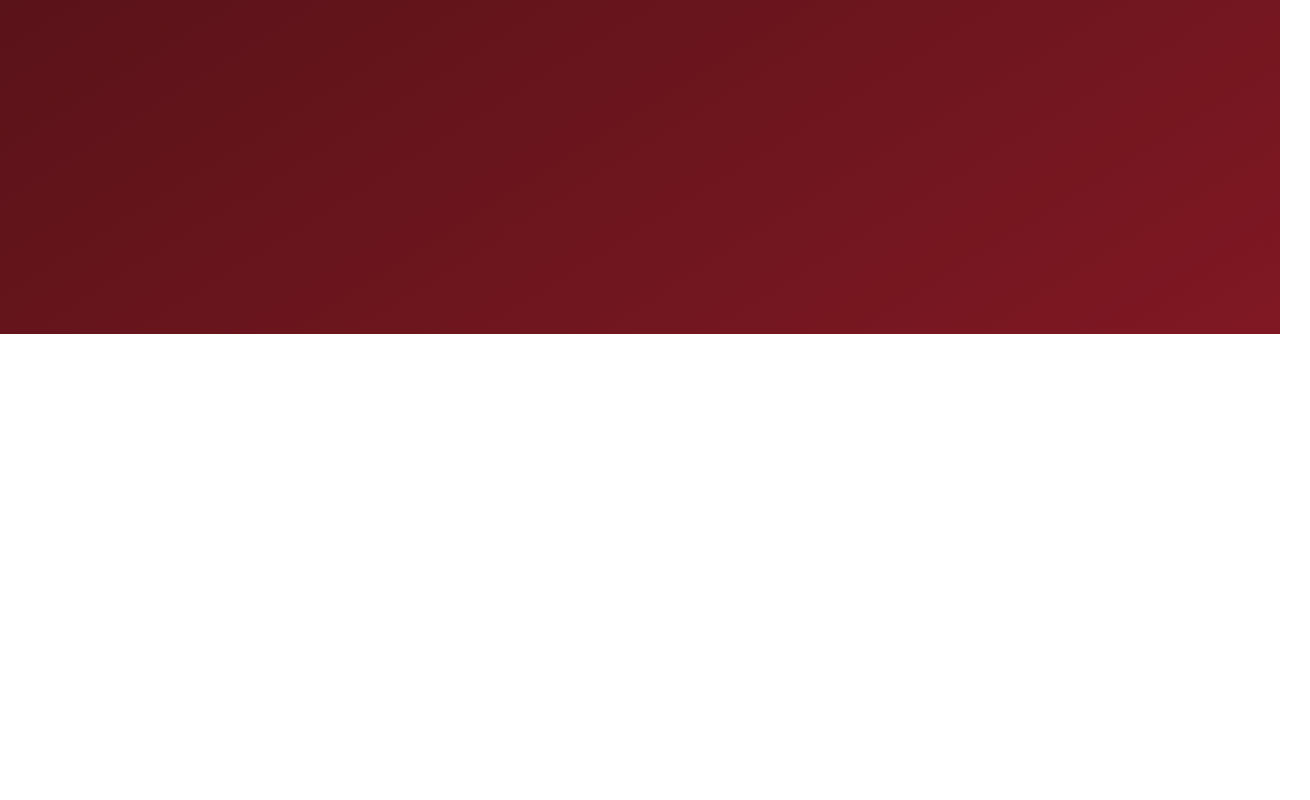
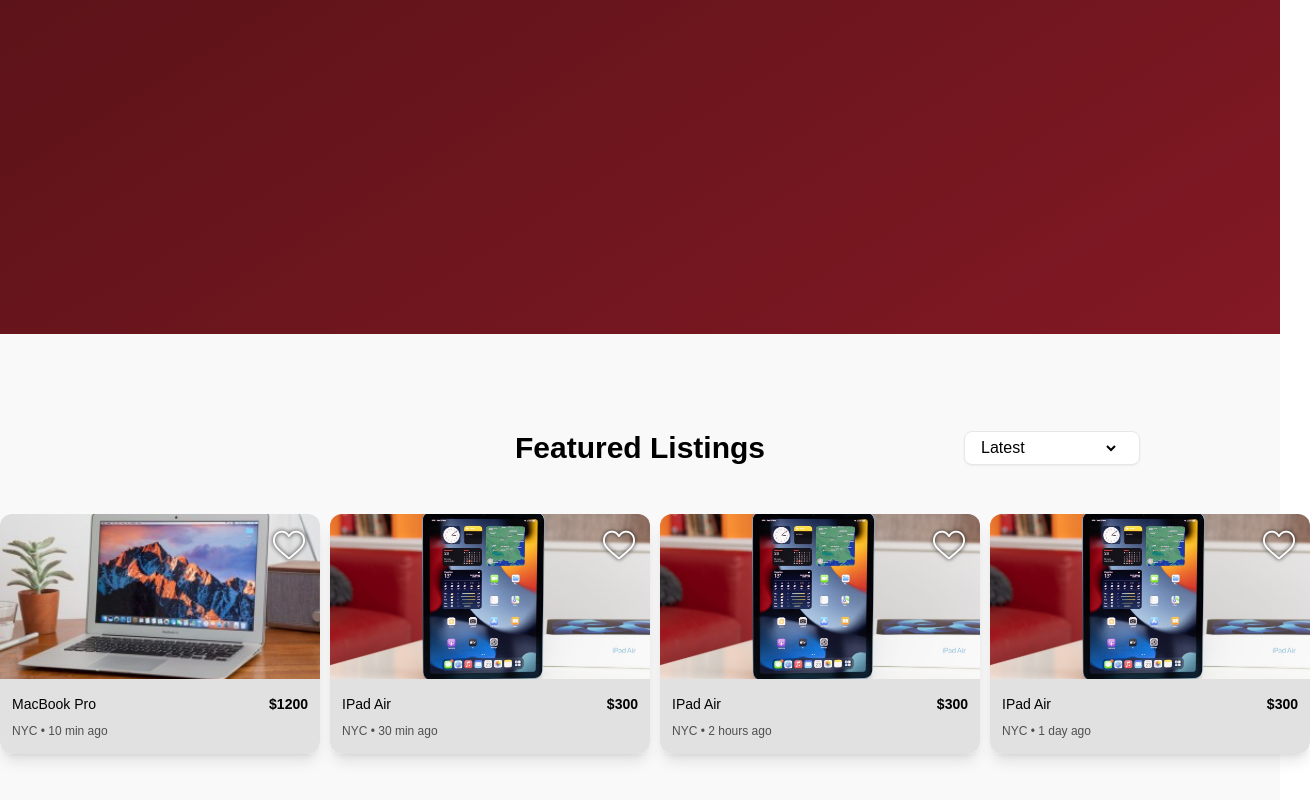
Before and after one commit to Zurab1K/unimarket, a Next.js app: page / in a window 1280 px wide. Shown: the part 466-1266 px from the top of the page, 1310 px wide, since content can reach past the window. Before the commit the page ends 800 px from the top, so only its background shows below. Built offline with nearby package versions, Linux system fonts and the light colour scheme.

Commit message:
added a sort button and make navbar disappear when scrolling down and reappear when scroll up

```diff
--- a/app/page.tsx
+++ b/app/page.tsx
@@ -1,17 +1,31 @@
 "use client";
 
 import ListingCard from "@/components/ListingCard";
+import SortDropdown, { SortOption } from "@/components/SortDropdown";
+import { useState } from "react";
 
 export default function Home() {
+
+  const [sortBy, setSortBy] = useState<SortOption>("latest");
+
+  const listings = [
+    { title: "MacBook Pro", location: "NYC • 10 min ago", price: 1200, image: "/laptop.jpg", date: 10 },
+    { title: "IPad Air", location: "NYC • 30 min ago", price: 300, image: "/ipad.jpg", date: 30 },
+    { title: "IPad Air", location: "NYC • 2 hours ago", price: 300, image: "/ipad.jpg", date: 120 },
+    { title: "IPad Air", location: "NYC • 1 day ago", price: 300, image: "/ipad.jpg", date: 1440 }
+  ];
+
+  const sortedListings = [...listings].sort((a, b) => {
+    if (sortBy === "latest") return a.date - b.date;      // smaller minutes = newer
+    if (sortBy === "oldest") return b.date - a.date;
+    if (sortBy === "priceLow") return a.price - b.price;
+    if (sortBy === "priceHigh") return b.price - a.price;
+    return 0;
+  });
+
   return (
     <main
-      className="
-        h-screen
-        overflow-y-scroll
-        snap-y snap-proximity
-        scroll-smooth
-        scroll-pt-24
-      "
+      className="min-h-screen w-full snap-y snap-proximity"
     >
       {/* HERO SECTION */}
       <section
@@ -44,40 +58,27 @@
           pt-24 pb-32
         "
       >
-        <p className="text-3xl font-semibold text-black select-none">
-          Featured Listings
-        </p>
+
+        <div className="relative w-full max-w-[1000px] flex items-center justify-center">
+          <p className="text-3xl font-semibold text-black select-none text-center">
+            Featured Listings
+          </p>
+
+          <div className="absolute right-0">
+            <SortDropdown sortBy={sortBy} setSortBy={setSortBy} />
+          </div>
+        </div>
 
         <div className="grid grid-cols-4 gap-10 mt-12">
-
-          <ListingCard
-            title="MacBook Pro"
-            location="NYC • 10 min ago"
-            price="$1200"
-            image="/laptop.jpg"
-          />
-
-          <ListingCard
-            title="IPad Air"
-            location="NYC • 30 min ago"
-            price="$300"
-            image="/ipad.jpg"
-          />
-
-          <ListingCard
-            title="IPad Air"
-            location="NYC • 30 min ago"
-            price="$300"
-            image="/ipad.jpg"
-          />
-
-          <ListingCard
-            title="IPad Air"
-            location="NYC • 30 min ago"
-            price="$300"
-            image="/ipad.jpg"
-          />
-
+          {sortedListings.map((item, index) => (
+            <ListingCard
+              key={index}
+              title={item.title}
+              location={item.location}
+              price={`$${item.price}`}
+              image={item.image}
+            />
+          ))}
         </div>
       </section>
     </main>
--- a/components/Navbar.tsx
+++ b/components/Navbar.tsx
@@ -2,54 +2,64 @@
 
 import Link from "next/link";
 import { usePathname } from "next/navigation";
+import { useEffect, useState } from "react";
 import AvatarMenu from "./AvatarDropdown";
 
 export default function Navbar() {
     const pathname = usePathname();
+    if (pathname === "/login") return null;
 
-    if (pathname === "/login") {
-        return null;
+    const [hidden, setHidden] = useState(false);
+
+    useEffect(() => {
+        let lastY = window.scrollY;
+
+        const handleScroll = () => {
+            const currentY = window.scrollY;
+
+            if (currentY > lastY && currentY > 60) {
+                // scroll down → hide navbar
+                setHidden(true);
+            } else {
+                // scroll up → show navbar
+                setHidden(false);
             }
 
+            lastY = currentY;
+        };
+
+        window.addEventListener("scroll", handleScroll);
+        return () => window.removeEventListener("scroll", handleScroll);
+    }, []);
+
     return (
-        <>
-            <nav className="w-full p-3 bg-[#B14242] shadow fixed flex items-center">
-
-                {/* Left (small, fixed) */}
+        <nav
+            className={`
+                fixed top-0 left-0 right-0
+                w-full p-2 bg-[#B14242] shadow
+                flex items-center z-50
+                transition-transform duration-500
+                ${hidden ? "-translate-y-full" : "translate-y-0"}
+            `}
+        >
+            {/* Left */}
             <div className="flex-none">
                 <Link href="/" className="text-2xl select-none">🦆</Link>
             </div>
 
-                {/* Center (grows to fill space) */}
+            {/* Center */}
             <div className="flex-1 flex justify-center space-x-3">
-                    <Link href="/" className="px-4 py-2 bg-transparent text-white hover:underline hover:bg-[#A43E3E] transition">
-                        Home
-                    </Link>
-
-                    <Link href="/search" className="px-4 py-2 bg-transparent text-white hover:underline hover:bg-[#A43E3E] transition">
-                        Search
-                    </Link>
-
-                    <Link href="/messages" className="px-4 py-2 bg-transparent text-white hover:underline hover:bg-[#A43E3E] transition">
-                        Messages
-                    </Link>
-
-                    <Link href="/saved" className="px-4 py-2 bg-transparent text-white hover:underline hover:bg-[#A43E3E] transition">
-                        Saved
-                    </Link>
-
-                    <Link href="/cart" className="px-4 py-2 bg-transparent text-white hover:underline hover:bg-[#A43E3E] transition">
-                        Cart
-                    </Link>
+                <Link href="/" className="px-4 py-2 text-white hover:underline hover:bg-[#A43E3E] transition">Home</Link>
+                <Link href="/search" className="px-4 py-2 text-white hover:underline hover:bg-[#A43E3E] transition">Search</Link>
+                <Link href="/messages" className="px-4 py-2 text-white hover:underline hover:bg-[#A43E3E] transition">Messages</Link>
+                <Link href="/saved" className="px-4 py-2 text-white hover:underline hover:bg-[#A43E3E] transition">Saved</Link>
+                <Link href="/cart" className="px-4 py-2 text-white hover:underline hover:bg-[#A43E3E] transition">Cart</Link>
             </div>
 
-                {/* Right (small, fixed) */}
+            {/* Right */}
             <div className="flex-none">
                 <AvatarMenu />
             </div>
-
         </nav>
-
-        </>
     );
 }
--- /dev/null
+++ b/components/SortDropdown.tsx
@@ -0,0 +1,74 @@
+"use client";
+
+import { useState } from "react";
+
+// ✅ export type so other files can import it
+export type SortOption = "latest" | "oldest" | "priceLow" | "priceHigh";
+
+// (optional) export props type if you want
+export interface SortDropdownProps {
+    sortBy: SortOption;
+    setSortBy: (value: SortOption) => void;
+}
+
+export default function SortDropdown({ sortBy, setSortBy }: SortDropdownProps) {
+
+    const [open, setOpen] = useState(false);
+
+    const options: { value: SortOption; label: string }[] = [
+        { value: "latest", label: "Latest" },
+        { value: "oldest", label: "Oldest" },
+        { value: "priceLow", label: "Price: Low → High" },
+        { value: "priceHigh", label: "Price: High → Low" },
+    ];
+
+    return (
+        <div className="relative">
+            {/* Button */}
+            <button
+                onClick={() => setOpen(!open)}
+                className="
+                    px-4 py-1 border rounded-lg bg-white shadow-sm text-black
+                    w-44 flex items-center justify-between cursor-pointer whitespace-nowrap
+                "
+            >
+                {options.find(o => o.value === sortBy)?.label}
+
+                <svg
+                    className={`w-6 h-4 flex-shrink-0 transition-transform duration-300 ${open ? "rotate-180" : "rotate-0"
+                        }`}
+                    fill="none"
+                    stroke="black"
+                    strokeWidth="3"
+                    viewBox="0 0 24 24"
+                >
+                    <path d="M6 9l6 6 6-6" />
+                </svg>
+            </button>
+
+            {/* Dropdown Menu */}
+            {open && (
+                <div
+                    className="
+                        absolute right-0 mt-1 w-44 bg-white border rounded-lg shadow-lg z-20 select-none whitespace-nowrap
+                    "
+                >
+                    {options.map(opt => (
+                        <div
+                            key={opt.value}
+                            onClick={() => {
+                                setSortBy(opt.value);
+                                setOpen(false);
+                            }}
+                            className="
+                                px-4 py-1 hover:bg-gray-100 cursor-pointer text-black select-none
+                            "
+                        >
+                            {opt.label}
+                        </div>
+                    ))}
+                </div>
+            )}
+        </div>
+    );
+}
```
Lines whose indentation alone changed are shown as unchanged.
